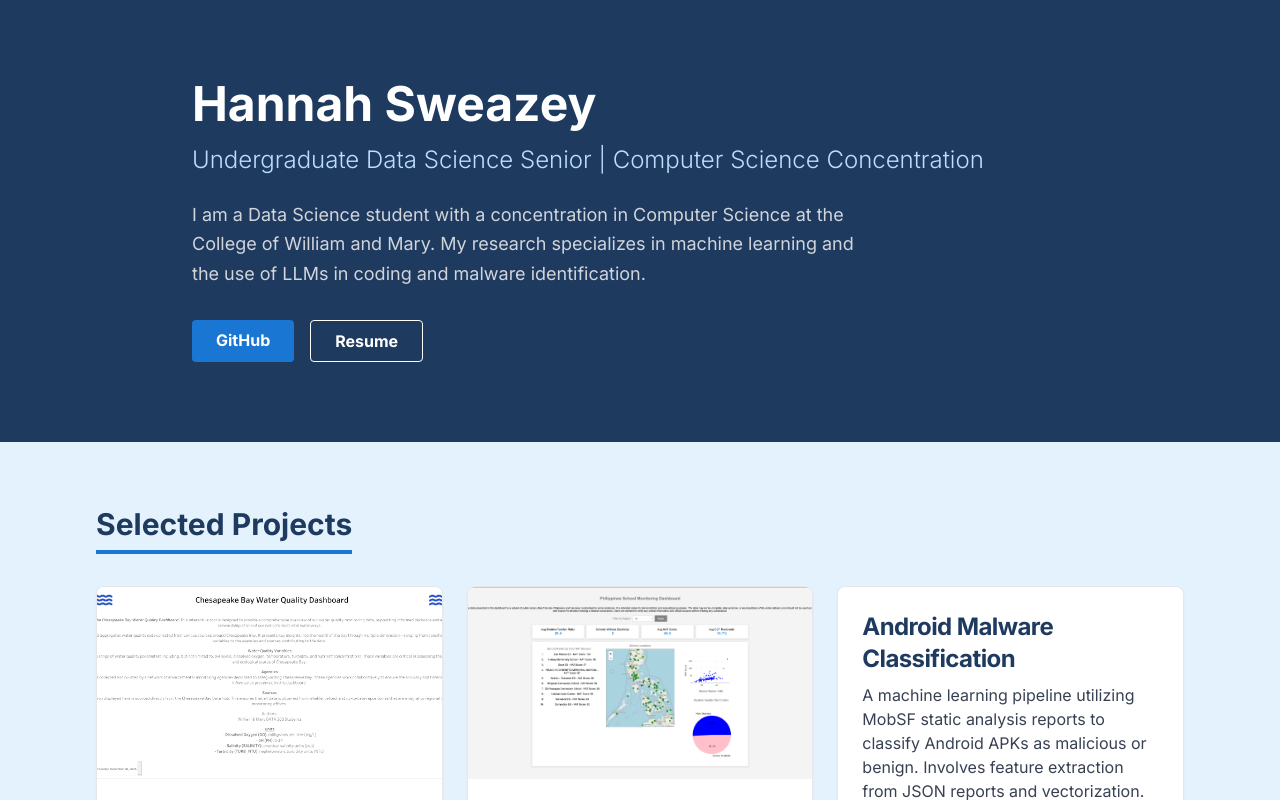
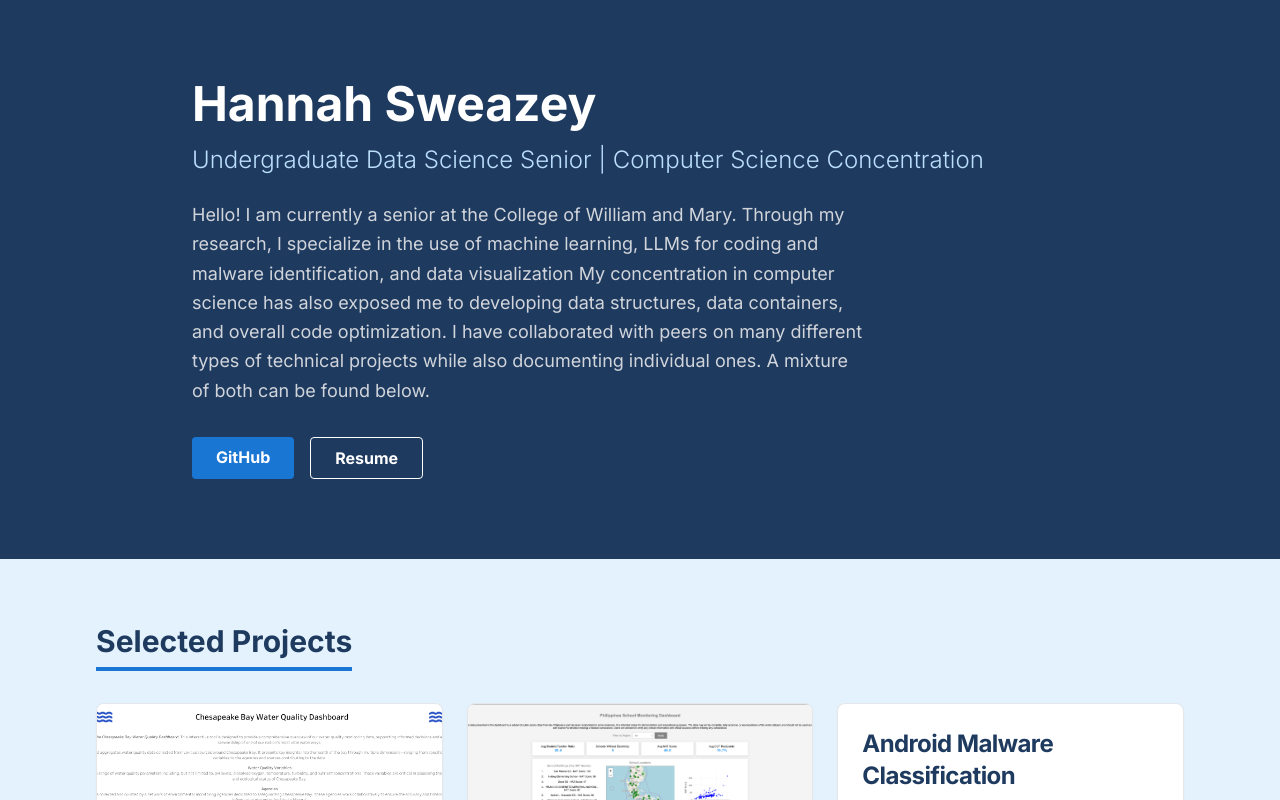
Before and after one commit to HSweazey/HSweazey.github.io, a Next.js app: page / in a window 1280 px wide. Shown: the top 800 px of the page. Built offline with nearby package versions, Linux system fonts and the light colour scheme.

Commit message:
Updated description

```diff
--- a/app/page.tsx
+++ b/app/page.tsx
@@ -62,7 +62,7 @@ export default function Home() {
             Undergraduate Data Science Senior | Computer Science Concentration
           </h2>
           <p className="text-lg max-w-2xl text-gray-300 leading-relaxed">
-            I am a Data Science student with a concentration in Computer Science at the College of William and Mary. My research specializes in machine learning and the use of LLMs in coding and malware identification.
+            Hello! I am currently a senior at the College of William and Mary. Through my research, I specialize in the use of machine learning, LLMs for coding and malware identification, and data visualization My concentration in computer science has also exposed me to developing data structures, data containers, and overall code optimization. I have collaborated with peers on many different types of technical projects while also documenting individual ones. A mixture of both can be found below.
           </p>
 
           <div className="mt-8 flex gap-4">
```
